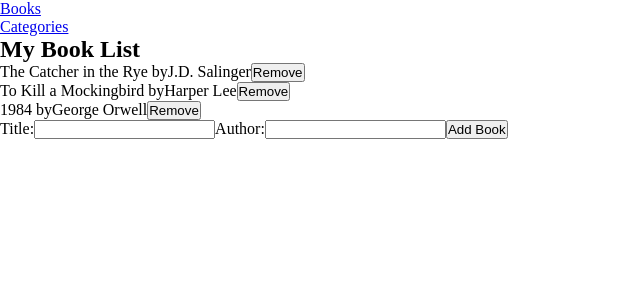
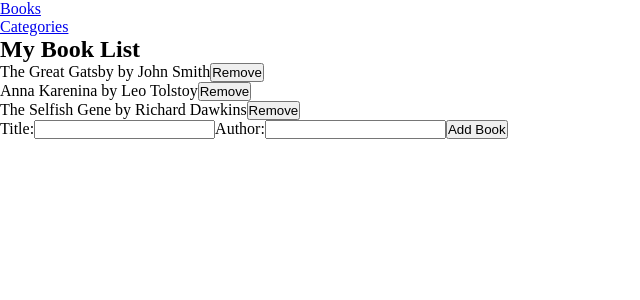
Before and after one commit to banzaman/Mv-bookstore, a React (Create React App) app: page / in a window 1280 px wide. Shown: the top 300 px of the page, without its empty margins (0-640 px from the left). Built offline with nearby package versions, Linux system fonts and the light colour scheme.

Commit message:
Use store, actions and reducers in React.

```diff
--- a/src/App.js
+++ b/src/App.js
@@ -1,23 +1,21 @@
 import { Route, Routes } from 'react-router-dom';
+import { Provider } from 'react-redux';
 import './App.css';
 import Navbar from './components/navbar';
 import Books from './pages/Books';
 import Categories from './pages/Categories';
+import store from './redux/store';
 
 function App() {
-  const books = [
-    { title: 'The Catcher in the Rye', author: 'J.D. Salinger' },
-    { title: 'To Kill a Mockingbird', author: 'Harper Lee' },
-    { title: '1984', author: 'George Orwell' },
-  ];
-
   return (
     <>
-      <Navbar />
-      <Routes>
-        <Route path="/" element={<Books books={books} />} />
-        <Route path="/categories" element={<Categories />} />
-      </Routes>
+      <Provider store={store}>
+        <Navbar />
+        <Routes>
+          <Route path="/" element={<Books />} />
+          <Route path="/categories" element={<Categories />} />
+        </Routes>
+      </Provider>
     </>
   );
 }
--- /dev/null
+++ b/src/components/displayBooks.js
@@ -0,0 +1,32 @@
+import React from 'react';
+import PropTypes from 'prop-types';
+
+// Display incoming books
+const DisplayBooks = ({ books, handleRemoveBook }) => (
+  <ul>
+    {books.map((book) => (
+      <li key={`${book.title}-${book.author}`}>
+        <span>{book.title}</span>
+        {' '}
+        by
+        {' '}
+        <span>{book.author}</span>
+        <button type="button" onClick={() => handleRemoveBook(book.item_id)}>Remove</button>
+      </li>
+    ))}
+  </ul>
+);
+
+// Prop types validation
+DisplayBooks.propTypes = {
+  books: PropTypes.arrayOf(
+    PropTypes.shape({
+      title: PropTypes.string.isRequired,
+      author: PropTypes.string.isRequired,
+      item_id: PropTypes.string.isRequired,
+    }),
+  ).isRequired,
+  handleRemoveBook: PropTypes.func.isRequired,
+};
+
+export default DisplayBooks;
--- a/src/index.js
+++ b/src/index.js
@@ -1,17 +1,13 @@
 import React from 'react';
 import ReactDOM from 'react-dom/client';
-import { Provider } from 'react-redux';
 import { BrowserRouter } from 'react-router-dom';
 import App from './App';
-import store from './redux/store';
 
 const root = ReactDOM.createRoot(document.getElementById('root'));
 root.render(
   <React.StrictMode>
-    <Provider store={store}>
-      <BrowserRouter>
-        <App />
-      </BrowserRouter>
-    </Provider>
+    <BrowserRouter>
+      <App />
+    </BrowserRouter>
   </React.StrictMode>,
 );
--- a/src/pages/Books.js
+++ b/src/pages/Books.js
@@ -1,23 +1,47 @@
 import React from 'react';
-import PropTypes from 'prop-types';
+import { useDispatch, useSelector } from 'react-redux';
+import { addBook, removeBook } from '../redux/books/booksSlice';
+import DisplayBooks from '../components/displayBooks';
 
-function Books(props) {
-  const { books } = props;
+const Books = () => {
+  // Get the dispatch function to send actions to the store
+  const dispatch = useDispatch();
 
+  // Get the books array from the store state
+  const books = useSelector((state) => state.books.books);
+
+  // Function to handle adding a new book
+  const handleAddBook = (event) => {
+    // Prevent the default form submission behavior
+    event.preventDefault();
+
+    // Get the input values and create an ID for the new book
+    const titleInput = document.querySelector('#titleInput');
+    const authorInput = document.querySelector('#authorInput');
+    const itemId = `${titleInput.value}-${authorInput.value}`;
+
+    // Dispatch an action to add the new book to the store
+    dispatch(addBook({ item_id: itemId, title: titleInput.value, author: authorInput.value }));
+
+    // Clear the input fields
+    titleInput.value = '';
+    authorInput.value = '';
+  };
+
+  // Function to handle removing a book
+  const handleRemoveBook = (itemId) => {
+    // Dispatch an action to remove the book with the given ID from the store
+    dispatch(removeBook(itemId));
+  };
+
+  // Render the component
   return (
     <div>
       <h2>My Book List</h2>
-      <ul>
-        {books.map((book) => (
-          <li key={`${book.title}-${book.author}`}>
-            <span>{book.title}</span>
-            {' '}
-            by
-            <span>{book.author}</span>
-            <button type="button">Remove</button>
-          </li>
-        ))}
-      </ul>
+      {/* Render the DisplayBooks component, passing props */}
+      <DisplayBooks books={books} handleRemoveBook={handleRemoveBook} />
+
+      {/* Render the form for adding a new book */}
       <form>
         <label htmlFor="titleInput">
           Title:
@@ -27,19 +51,10 @@ function Books(props) {
           Author:
           <input type="text" name="author" id="authorInput" />
         </label>
-        <button type="submit">Add Book</button>
+        <button type="submit" onClick={handleAddBook}>Add Book</button>
       </form>
     </div>
   );
-}
-
-Books.propTypes = {
-  books: PropTypes.arrayOf(
-    PropTypes.shape({
-      title: PropTypes.string.isRequired,
-      author: PropTypes.string.isRequired,
-    }),
-  ).isRequired,
 };
 
 export default Books;
--- a/src/pages/Categories.js
+++ b/src/pages/Categories.js
@@ -1,7 +1,25 @@
-const Categories = () => (
-  <div>
-    <button type="button">Check status</button>
-  </div>
-);
+import React from 'react';
+import { useDispatch } from 'react-redux';
+import { checkStatus } from '../redux/categories/categoriesSlice';
+
+const Categories = () => {
+  // Get the dispatch function to send actions to the store
+  const dispatch = useDispatch();
+
+  // Function to handle clicking the "Check Status" button
+  const handleCheckStatus = () => {
+    // Dispatch the checkStatus action
+    dispatch(checkStatus());
+  };
+
+  // Render the component
+  return (
+    <div>
+      <button type="button" onClick={handleCheckStatus}>
+        Check Status
+      </button>
+    </div>
+  );
+};
 
 export default Categories;
--- a/src/redux/books/booksSlice.js
+++ b/src/redux/books/booksSlice.js
@@ -1,9 +1,5 @@
 import { createSlice } from '@reduxjs/toolkit';
-
-// Define the initial state for books
-const initialBooksState = {
-  books: [],
-};
+import initialBooksState from './initialStateSlice';
 
 // Define the books slice
 const booksSlice = createSlice({
@@ -15,7 +11,7 @@ const booksSlice = createSlice({
     },
     removeBook: (state, action) => ({
       ...state,
-      books: state.books.filter((book) => book.id !== action.payload),
+      books: state.books.filter((book) => book.item_id !== action.payload),
     }),
   },
 });
--- /dev/null
+++ b/src/redux/books/initialStateSlice.js
@@ -0,0 +1,25 @@
+// Define the initial state for books
+const initialBooksState = {
+    books: [
+      {
+        item_id: 'item1',
+        title: 'The Great Gatsby',
+        author: 'John Smith',
+        category: 'Fiction',
+      },
+      {
+        item_id: 'item2',
+        title: 'Anna Karenina',
+        author: 'Leo Tolstoy',
+        category: 'Fiction',
+      },
+      {
+        item_id: 'item3',
+        title: 'The Selfish Gene',
+        author: 'Richard Dawkins',
+        category: 'Nonfiction',
+      },
+    ],
+  };
+
+  export default initialBooksState;
```
Also changed, not shown: src/components/book.js (deleted, +0 -24 lines).
